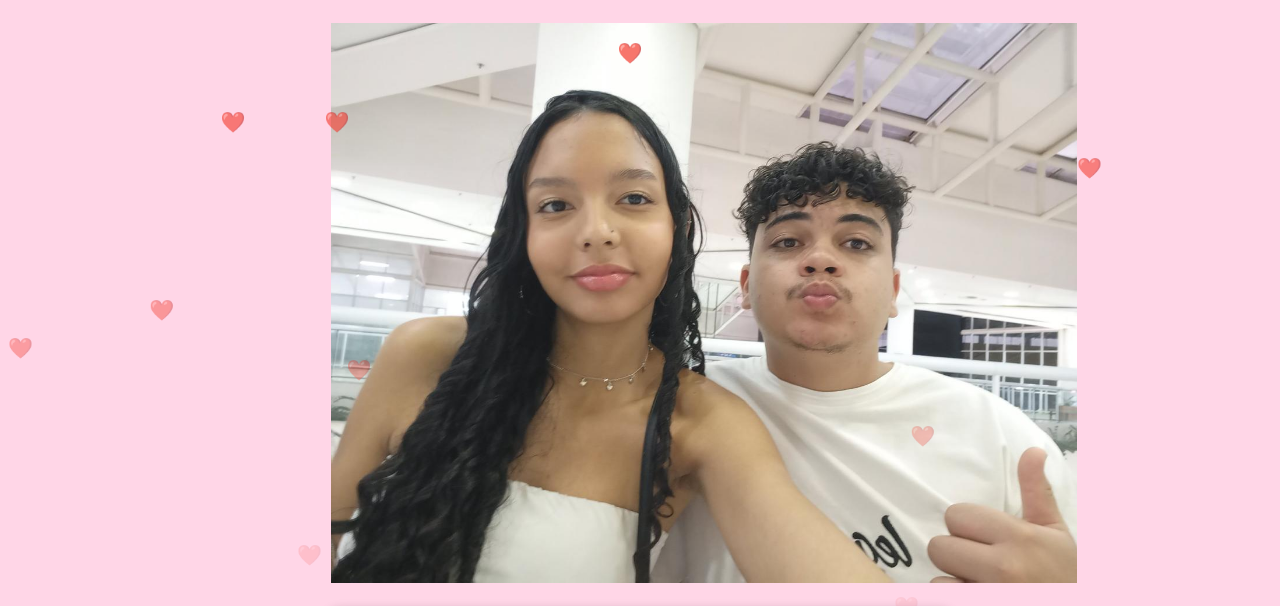
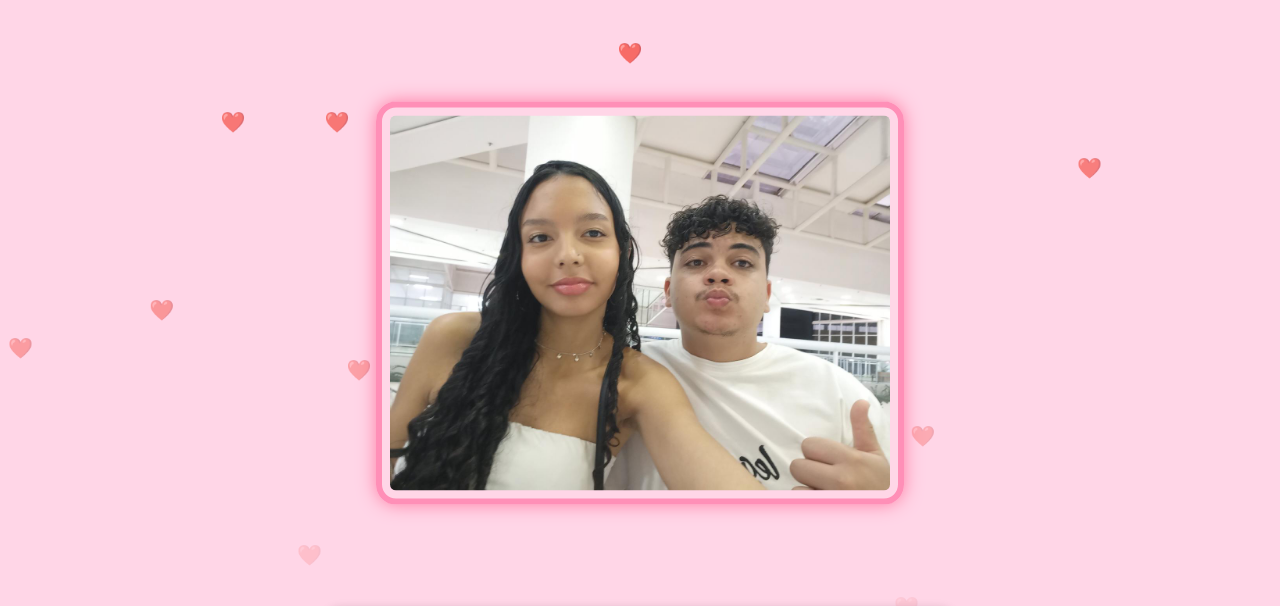
Before and after one commit to eulivix/Site_2anos, a plain HTML site: page index.html in a window 1280 px wide. Shown: the part 189-795 px from the top of the page. Drawn offline with Linux system fonts and the light colour scheme.

Commit message:
Add files via upload

```diff
--- a/index.html
+++ b/index.html
@@ -22,7 +22,7 @@
             font-size: 5vw;
             max-width: 90vw;
             font-weight: bold;
-            white-space: normal;     /* AGORA QUEBRA LINHA SEM CORTAR */
+            white-space: normal;
             overflow: hidden;
             border-right: 3px solid #c2185b;
             margin-inline: auto;
@@ -32,7 +32,7 @@
             border-right: none !important;
         }
 
-        /* ---- CARROSSEL TOTALMENTE RESPONSIVO E SEM BORDA ---- */
+        /* ---- CARROSSEL CENTRALIZADO COM FADE ---- */
         .carousel {
             width: 100%;
             display: flex;
@@ -40,32 +40,31 @@
             align-items: center;
             position: relative;
             margin-top: 20px;
+            height: 70vh; /* garante altura */
         }
 
         .carousel img {
             width: 90vw;
+            max-width: 500px;
             height: auto;
             max-height: 70vh;
-
             object-fit: contain;
 
-            /* REMOVIDO: fundo, borda e sombra */
-            background: none;
-            border: none;
-            padding: 0;
-            box-shadow: none;
+            border: 6px solid #ff8fb7;
+            border-radius: 20px;
+            padding: 8px;
+            box-shadow: 0 0 18px #ff7ca3;
 
-            position: absolute;
-            opacity: 0;
-            transition: opacity .8s ease-in-out;
-
+            position: absolute; /* todas sobrepostas */
             left: 50%;
-            transform: translateX(-50%);
+            top: 50%;
+            transform: translate(-50%, -50%);
+            opacity: 0; /* invisível por padrão */
+            transition: opacity 0.8s ease-in-out; /* efeito fade */
         }
 
         .carousel img.active {
-            opacity: 1;
-            position: relative;
+            opacity: 1; /* visível quando ativa */
         }
 
         /* CORAÇÕES */
@@ -194,7 +193,7 @@ Eu te amo hoje, amanhã e sempre. ❤️
             }
         }, 1000);
 
-        /* Carrossel */
+        /* Carrossel com efeito fade */
         let index = 0;
         const images = document.querySelectorAll(".carousel img");
 
```
